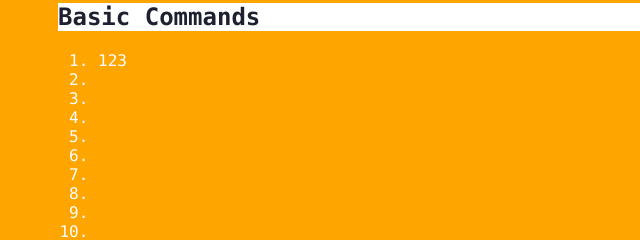
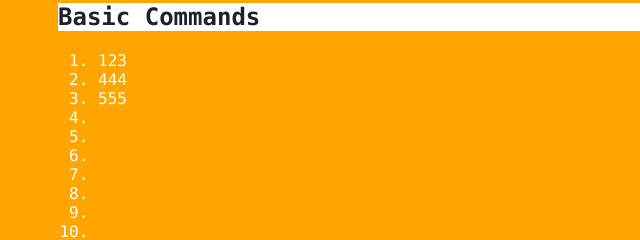
Before and after one commit to qjokers/git_learning, a plain HTML site: page index.html in a window 1280 px wide. Both pictures are taken after a click on the element "Basic Commands". Shown: the part 290-530 px from the top of the page, 0-640 px from the left. Drawn offline with Linux system fonts and the light colour scheme.

Commit message:
update index

```diff
--- a/index.html
+++ b/index.html
@@ -30,8 +30,8 @@
             <div class="panel">
                 <ol>
                     <li>123</li>
-                    <li></li>
-                    <li></li>
+                    <li>444</li>
+                    <li>555</li>
                     <li></li>
                     <li></li>
                     <li></li>
```
